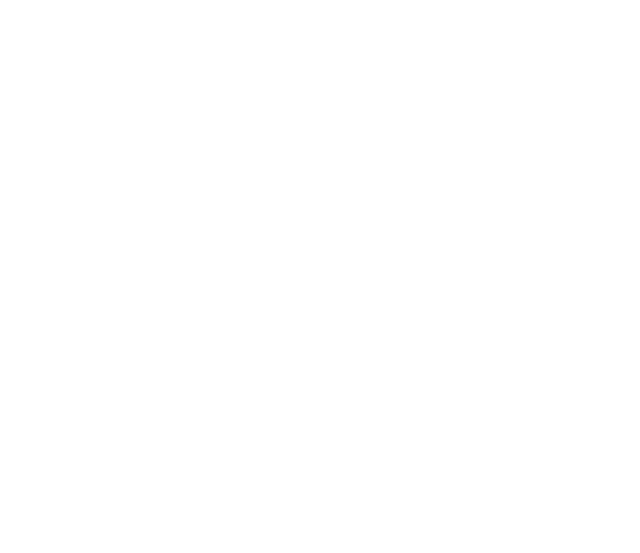
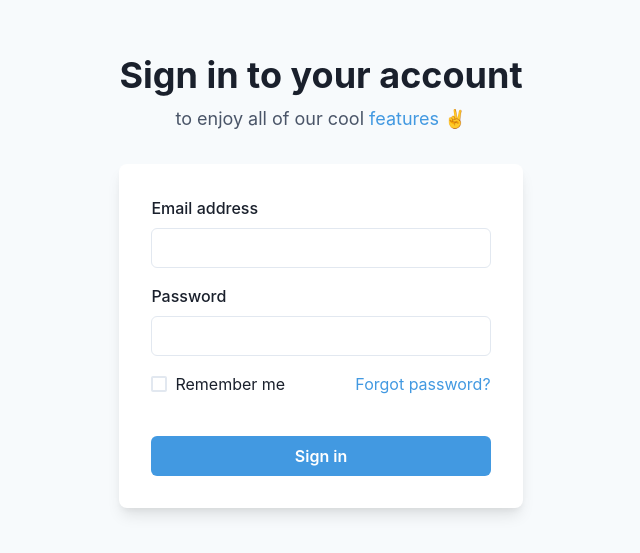
Before and after one commit to u-uysal/ineed-app, a React (Create React App) app: page /login in a window 1280 px wide. Before the commit this address had no page. Shown: the part 119-672 px from the top of the page, without its empty margins (319-959 px from the left). Built offline with nearby package versions, Linux system fonts and the light colour scheme.

Commit message:
LoginPage desing is ready! - (just frontend)

```diff
--- a/src/components/App/index.tsx
+++ b/src/App.tsx
@@ -3,6 +3,7 @@
 import Home from 'src/pages/Home'
 import RegisterPage from 'src/pages/RegisterPage'
 import webRoutes from 'src/utils/web-routers'
+import LoginPage from './pages/LoginPage'
 
 function App() {
   return (
@@ -10,6 +11,7 @@
       <Routes>
         <Route path={webRoutes.homepage} element={<Home />} />
         <Route path={webRoutes.register} element={<RegisterPage />} />
+        <Route path={webRoutes.login} element={<LoginPage />} />
       </Routes>
     </Router>
   )
--- a/src/index.tsx
+++ b/src/index.tsx
@@ -2,7 +2,7 @@
 import ReactDOM from 'react-dom/client'
 import { ChakraProvider } from '@chakra-ui/react'
 import { ApolloClient, InMemoryCache, ApolloProvider } from '@apollo/client'
-import App from './components/App'
+import App from './App'
 
 const client = new ApolloClient({
   uri: 'http://localhost:4000/',
--- /dev/null
+++ b/src/pages/LoginPage/LoginPage.tsx
@@ -0,0 +1,68 @@
+/* eslint-disable jsx-a11y/anchor-is-valid */
+
+import {
+  Flex,
+  Box,
+  FormControl,
+  FormLabel,
+  Input,
+  Checkbox,
+  Stack,
+  Link,
+  Button,
+  Heading,
+  Text,
+  useColorModeValue,
+} from '@chakra-ui/react';
+
+export default function LoginPage() {
+  return (
+    <Flex
+      minH='100vh'
+      align='center'
+      justify='center'
+      bg={useColorModeValue('gray.50', 'gray.800')}>
+      <Stack spacing={8} mx='auto' maxW='lg' py={12} px={6}>
+        <Stack align='center'>
+          <Heading fontSize='4xl'>Sign in to your account</Heading>
+          <Text fontSize='lg' color='gray.600'>
+            to enjoy all of our cool <Link color='blue.400'>features</Link> ✌️
+          </Text>
+        </Stack>
+        <Box
+          rounded='lg'
+          bg={useColorModeValue('white', 'gray.700')}
+          boxShadow='lg'
+          p={8}>
+          <Stack spacing={4}>
+            <FormControl id="email">
+              <FormLabel>Email address</FormLabel>
+              <Input type="email" />
+            </FormControl>
+            <FormControl id="password">
+              <FormLabel>Password</FormLabel>
+              <Input type="password" />
+            </FormControl>
+            <Stack spacing={10}>
+              <Stack
+                direction={{ base: 'column', sm: 'row' }}
+                align='start'
+                justify='space-between'>
+                <Checkbox>Remember me</Checkbox>
+                <Link color='blue.400'>Forgot password?</Link>
+              </Stack>
+              <Button
+                bg='blue.400'
+                color='white'
+                _hover={{
+                  bg: 'blue.500',
+                }}>
+                Sign in
+              </Button>
+            </Stack>
+          </Stack>
+        </Box>
+      </Stack>
+    </Flex>
+  );
+}
--- /dev/null
+++ b/src/pages/LoginPage/index.tsx
@@ -0,0 +1,3 @@
+import LoginPage from './LoginPage'
+
+export default LoginPage
--- a/src/utils/web-routers.ts
+++ b/src/utils/web-routers.ts
@@ -1,5 +1,7 @@
 const webRoutes = {
   homepage: '/',
   register: '/register',
+  login: '/login',
+
 }
 export default webRoutes
```
